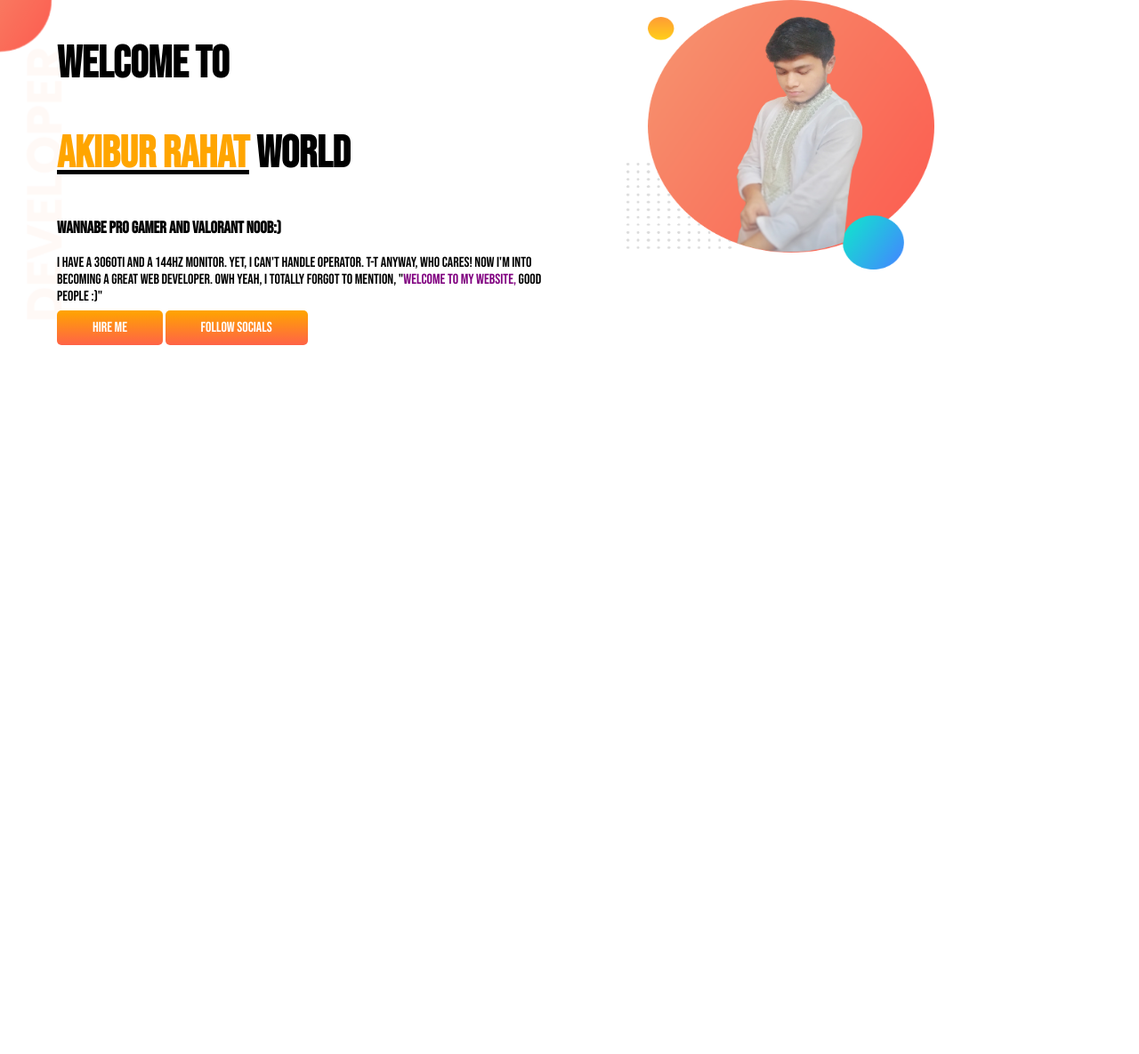
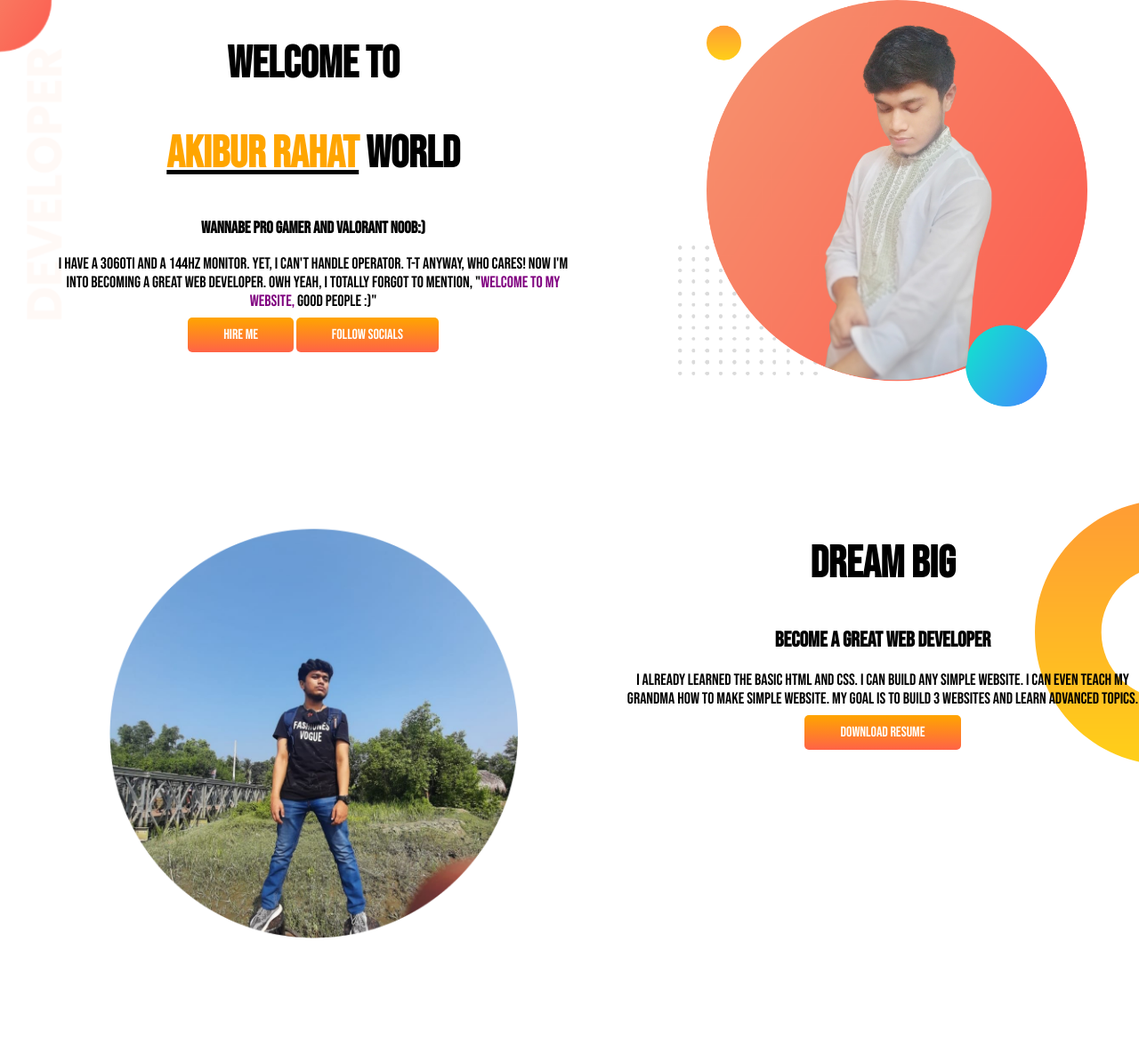
Before and after one commit to akib1875/Developer-Portfolio, a plain HTML site: page index.html in a window 1280 px wide. Shown: the whole page at 89% size. Before the commit the page ends 800 px from the top, so only its background shows below. Drawn offline with Linux system fonts and the light colour scheme.

Commit message:
dream part

```diff
--- a/index.html
+++ b/index.html
@@ -39,6 +39,21 @@
         <div class="half-width"><img src="images/portfolioimg.png"
                 alt=""></div>
     </section>
+    <section class="dream-big">
+        <div class="half-width">
+            <img src="images/dbig.png"
+                alt="">
+        </div>
+        <div class="half-width">
+            <h1>Dream Big</h1>
+            <h2>Become a great Web Developer</h2>
+            <p>I already learned the basic HTML and CSS. I can build any simple website. I can even teach my grandma how
+                to make simple website. My goal is to build 3 websites and learn advanced topics.</p>
+            <a class="link-button"
+                target="blank"
+                href="">Download Resume</a>
+        </div>
+    </section>
 </body>
 
 </html>
--- a/style.css
+++ b/style.css
@@ -6,9 +6,15 @@ body{
     h1{
         font-size: 50px;
     }
- section{display: flex;}
- .half-width{width: 50%;padding-left: 5%;}
- .half-width img{width: 60%;height: 80%; }
+ section{display: flex;
+    margin-bottom: 100px;
+
+}
+ .half-width{width: 50%;padding-left: 5%;
+    text-align:center;
+
+}
+ .half-width img{width: 80%;}
  .link-button{
      text-decoration: none;
      padding: 10px 40px;
@@ -23,3 +29,9 @@ body{
     background-image: url(images/top-banner.png);
     background-repeat: no-repeat;
 }
+p{font-size: large;}
+.dream-big{
+    background-image: url(images/dream-bg.png) ;
+    background-repeat: no-repeat;
+    background-position-x: right;
+}
```
Also changed, not shown: images/dbig.png (added).
